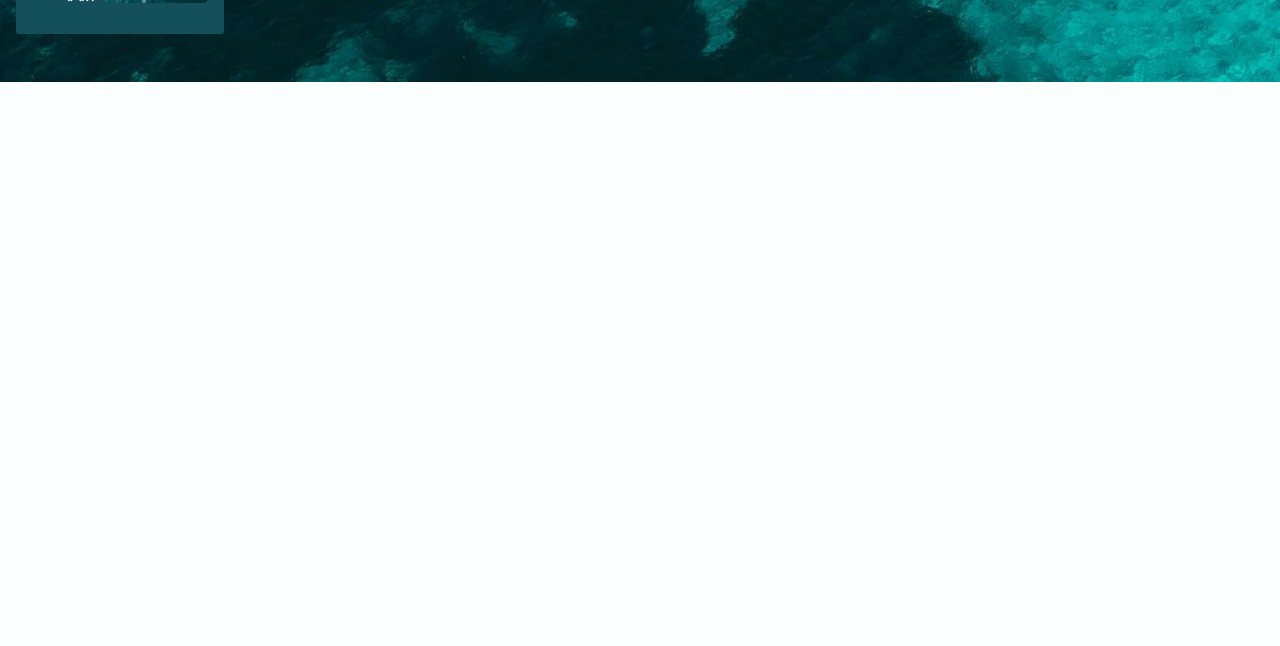
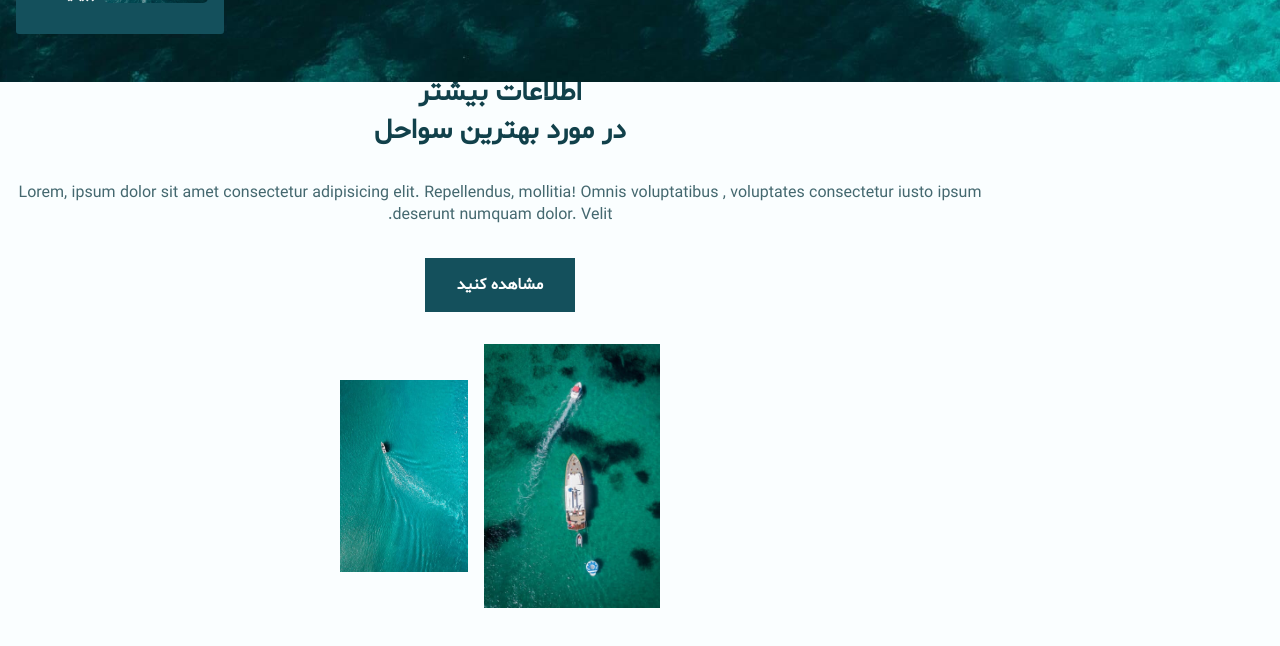
Before and after one commit to amin-da/Travel, a plain HTML site: page index.html in a window 1280 px wide. Shown: the part 798-1444 px from the top of the page. Before the commit the page ends 1024 px from the top, so only its background shows below. Drawn offline with nearby package versions, Linux system fonts and the light colour scheme; files whose address does not match are found by name.

Commit message:
complete about section

```diff
--- a/index.html
+++ b/index.html
@@ -59,7 +59,7 @@
             </span> -->
             <h1 class="home__data-title">
               <br />بهترین<b>
-                سواحل را<br/>
+                سواحل را<br />
                 ببینید</b
               >
             </h1>
@@ -103,7 +103,37 @@
       </section>
       <!-- home section ends -->
 
-      <section class="about section" id="about"></section>
+      <!-- about section starts -->
+      <section class="about section" id="about">
+        <div class="about-container container grid">
+
+          <div class="about__data">
+            <h2 class="section__title  about__title">
+              اطلاعات بیشتر
+              <br>
+              در مورد بهترین سواحل
+            </h2>
+            <p class="about__description">
+              Lorem, ipsum dolor sit amet consectetur adipisicing elit. Repellendus, mollitia! Omnis voluptatibus
+              , voluptates consectetur iusto ipsum deserunt numquam dolor. Velit.
+            </p>
+            <a href="#" class="button">مشاهده کنید</a>
+          </div>
+
+          <div class="about__img">
+
+            <div class="about__img-overlay">
+              <img src="./assets/img/about1.jpg" alt="" class="about__img-one">
+            </div>
+            <div class="about__img-overlay">
+              <img src="./assets/img/about2.jpg" alt="" class="about__img-two">
+            </div>
+
+          </div>
+        </div>
+      </section>
+      <!-- about section ends -->
+
       <section class="discover section" id="discover"></section>
       <section class="" id=""></section>
     </main>
--- a/style/style.css
+++ b/style/style.css
@@ -381,3 +381,47 @@ input {
   background: none;
   padding: 0;
 }
+
+/* About Style */
+.about__data {
+  direction: rtl;
+  text-align: center;
+}
+
+.about-container {
+  row-gap: 2rem;
+}
+
+.about__description {
+  margin-bottom: var(--mb-2);
+}
+
+.about__img {
+  display: flex;
+  align-items: center;
+  justify-content: center;
+  column-gap: 1rem;
+}
+
+.about__img-overlay {
+  overflow: var(--img-hidden);
+}
+
+.about__img-one {
+  width: 8rem;
+}
+
+.about__img-two {
+  width: 11rem;
+}
+
+.about__img-one,
+.about__img-two {
+  cursor: pointer;
+  transition: var(--img-transition);
+}
+
+.about__img-one:hover,
+.about__img-two:hover {
+  transform: var(--img-scale);
+}
```
